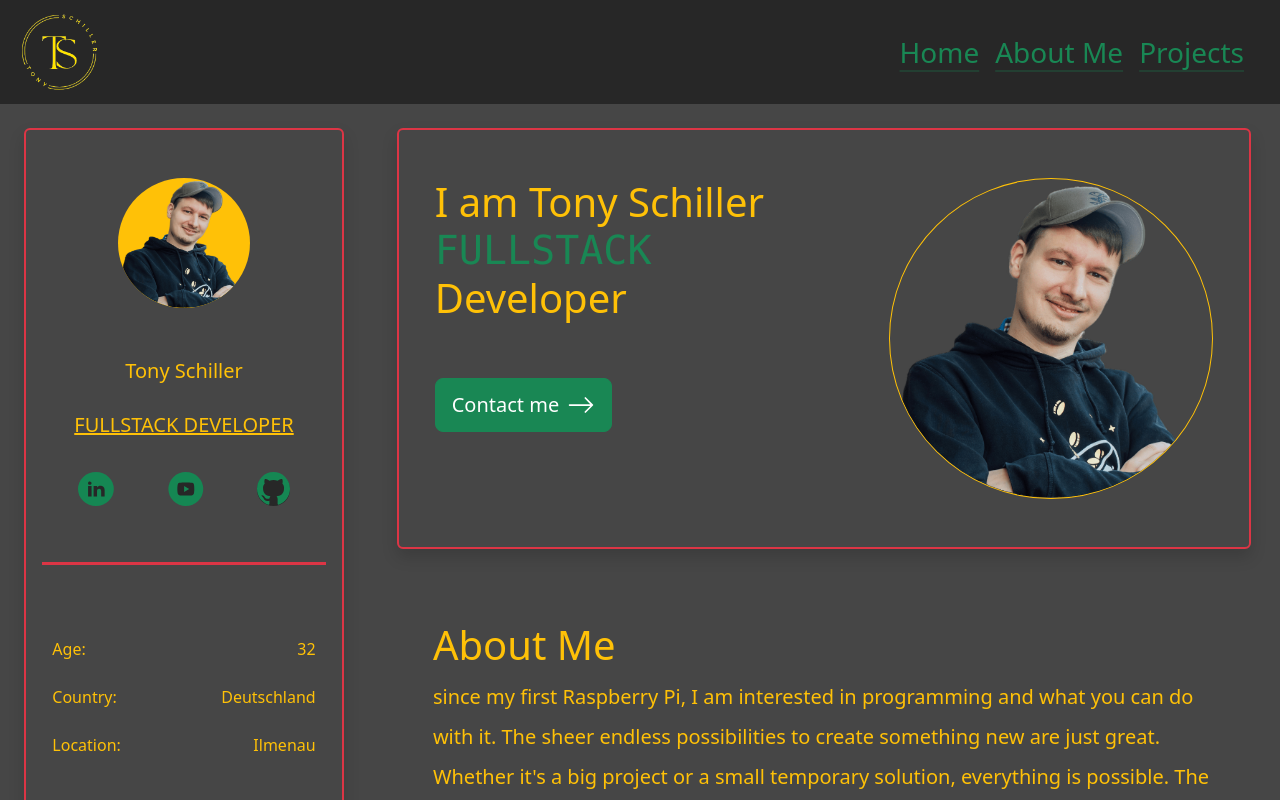
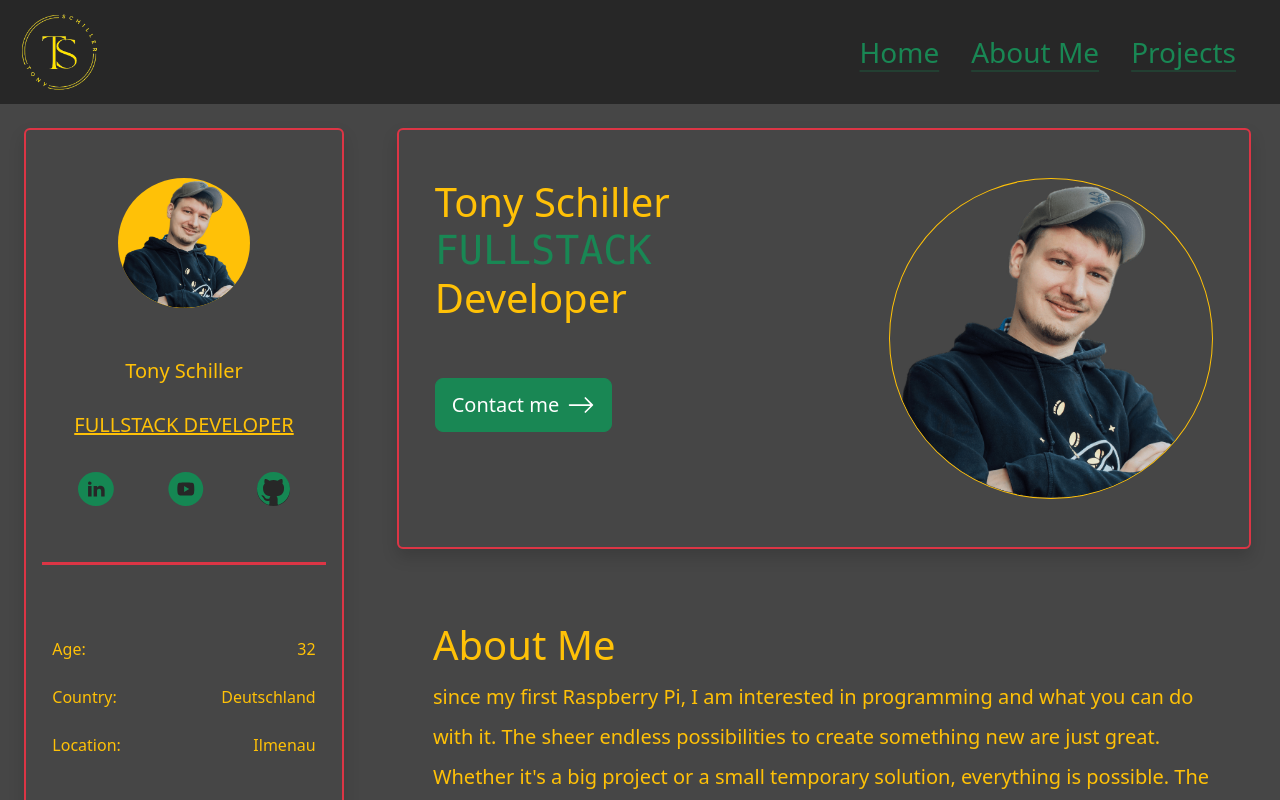
Before and after one commit to tonyS912/portfolio-vue, a Vue app: page / in a window 1280 px wide. Shown: the top 800 px of the page. Built offline with nearby package versions, Linux system fonts and the light colour scheme.

Commit message:
update for legal notice and privacy notice update skills update footer

```diff
--- a/src/App.vue
+++ b/src/App.vue
@@ -7,7 +7,7 @@ import MyPersonalFooter from "@/components/myPersonalFooter.vue";
 </script>
 
 <template>
-  <header class="background-dark text-end">
+  <header class="background-dark text-end position-sticky top-0" style="z-index: 100;">
       <navbar></navbar>
   </header>
   <div class="col-lg-12 d-flex flex-row justify-content-center mx-auto" style="max-width: 1440px">
--- a/src/components/dataProfile.vue
+++ b/src/components/dataProfile.vue
@@ -9,7 +9,7 @@ import ProjectsOverview from "@/components/projectsOverview.vue";
          style="height: fit-content;">
       <div class="col-lg-11 d-flex justify-content-between my-5" id="profileImage">
         <div class="d-flex flex-column">
-          <h1 class="d-flex flex-column text-start justify-content-center text-warning">I am Tony Schiller
+          <h1 class="d-flex flex-column text-start justify-content-center text-warning">Tony Schiller
             <span class="font-monospace text-success text-uppercase">Fullstack</span> Developer</h1>
           <a class="btn btn-lg btn-success d-flex align-self-start align-items-center mt-5 fs-5"
              href="mailto:info@tony-schiller.com">Contact me <svg xmlns="http://www.w3.org/2000/svg" width="36" height="36" fill="currentColor" class="bi bi-arrow-right ps-2" viewBox="0 0 16 16">
--- a/src/components/navbar.vue
+++ b/src/components/navbar.vue
@@ -3,7 +3,7 @@
 </script>
 
 <template>
-  <nav class="navbar navbar-expand-lg background-dark mx-2 mx-lg-auto" style="max-width: 1440px;">
+  <nav class="navbar navbar-expand-lg background-dark mx-3 mx-lg-auto" style="max-width: 1440px;">
     <div class="container-fluid d-flex">
       <a class="navbar-brand text-success fs-3 ps-2" href="#"><img src="../assets/img/logo_tony.png" height="78"
                                                                    width="78" alt="portfolio logo"></a>
@@ -20,13 +20,13 @@
       </button>
       <div class="collapse navbar-collapse d-lg-flex justify-content-lg-end pe-lg-3" id="navbarNav">
         <ul class="navbar-nav">
-          <li class="nav-item mx-2 my-3 my-lg-0">
+          <li class="nav-item mx-3 my-3 my-lg-0">
             <a class="text-success fs-3 link-success link-offset-2 link-underline-opacity-25 link-underline-opacity-100-hover" aria-current="page" href="#home" role="button">Home</a>
           </li>
-          <li class="nav-item mx-2 my-3 my-lg-0">
+          <li class="nav-item mx-3 my-3 my-lg-0">
             <a class="text-success fs-3 link-success link-offset-2 link-underline-opacity-25 link-underline-opacity-100-hover" href="#aboutMe" role="button">About Me</a>
           </li>
-          <li class="nav-item mx-2 my-3 my-lg-0">
+          <li class="nav-item mx-3 my-3 my-lg-0">
             <a class="text-success fs-3 link-success link-offset-2 link-underline-opacity-25 link-underline-opacity-100-hover" href="#" role="button">Projects</a>
           </li>
         </ul>
```
